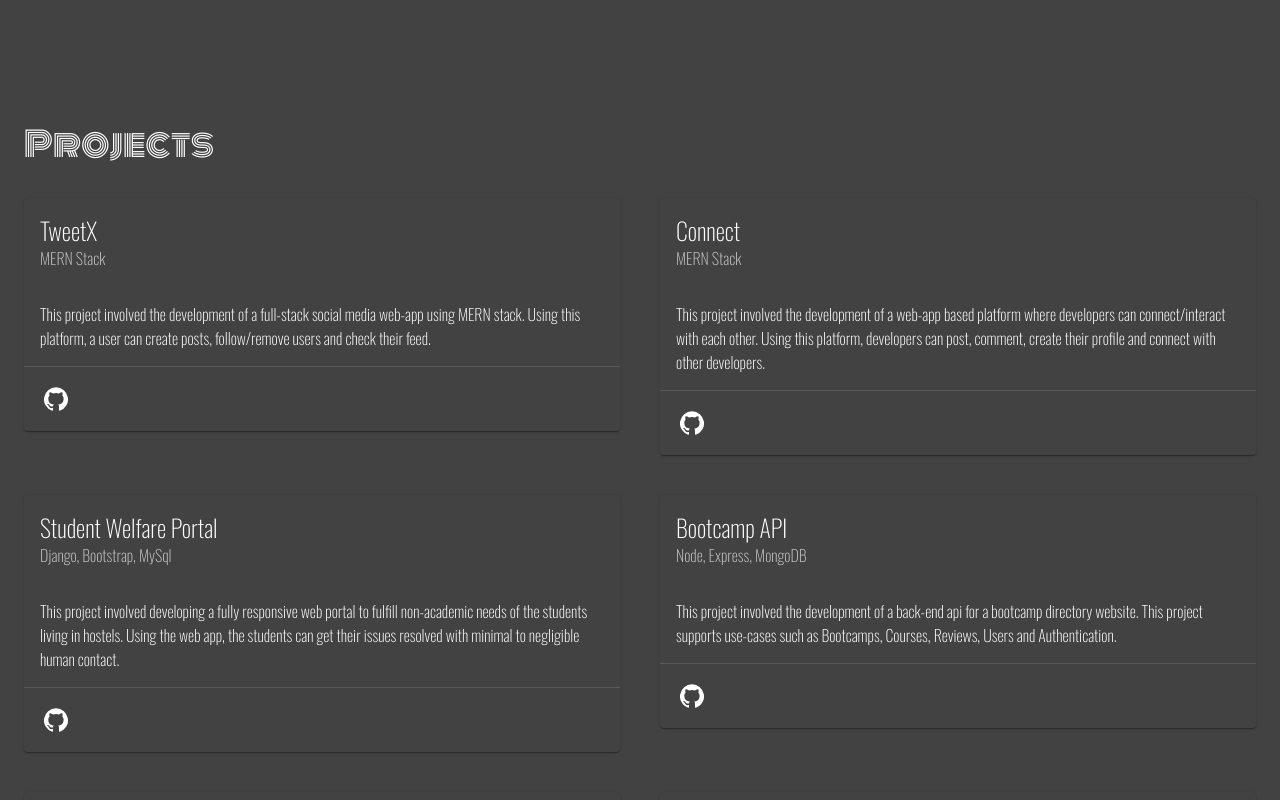
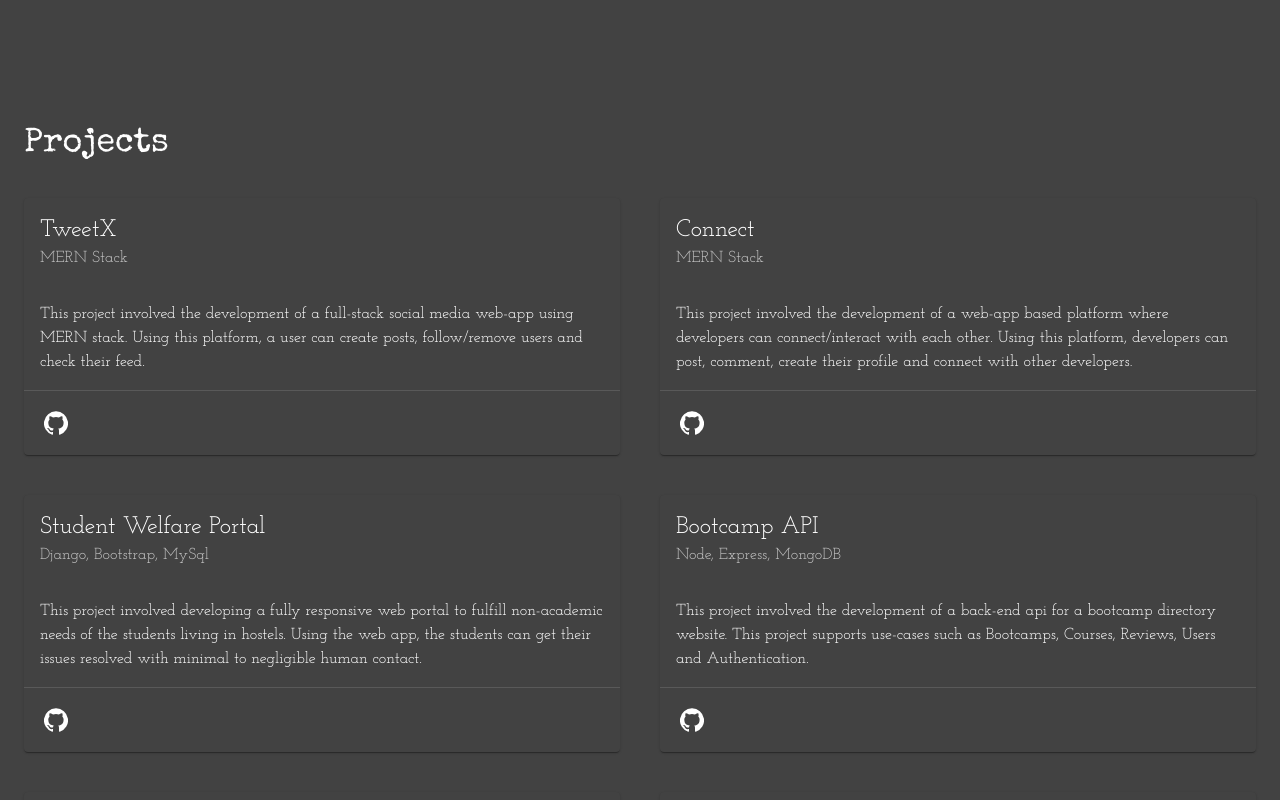
Before and after one commit to wasim919/wasim919.github.io, a React (Create React App) app: page / in a window 1280 px wide. Shown: the part 820-1620 px from the top of the page. Built offline with nearby package versions, Linux system fonts and the light colour scheme.

Commit message:
font changes

```diff
--- a/public/index.html
+++ b/public/index.html
@@ -13,11 +13,10 @@
     -->
 		<link rel="manifest" href="./manifest.json" />
 		<link rel="preconnect" href="https://fonts.gstatic.com" />
-		<link href="https://fonts.googleapis.com/css2?family=Monoton&display=swap" rel="stylesheet" />
-		<link rel="preconnect" href="https://fonts.gstatic.com" />
+		<!-- <link href="https://fonts.googleapis.com/css2?family=Monoton&display=swap" rel="stylesheet" />
+		<link rel="preconnect" href="https://fonts.gstatic.com" /> -->
 		<link href="https://fonts.googleapis.com/css2?family=Special+Elite&display=swap" rel="stylesheet" />
-		<link rel="preconnect" href="https://fonts.gstatic.com" />
-		<link href="https://fonts.googleapis.com/css2?family=Oswald:wght@200&display=swap" rel="stylesheet" />
+		<link href="https://fonts.googleapis.com/css2?family=Josefin+Slab&display=swap" rel="stylesheet" />
 		<!--
       Notice the use of %PUBLIC_URL% in the tags above.
       It will be replaced with the URL of the `public` folder during the build.
--- a/src/App.jsx
+++ b/src/App.jsx
@@ -14,6 +14,7 @@
 import FormalInfo from "./components/Formal Info"
 import Connect from "./components/Connect"
 import Footer from "./components/Footer"
+import { bodyFontFamily } from "./theme"
 
 export default function App() {
 	const [dark, setDark] = useState(localStorage.getItem("mysitetheme") ? JSON.parse(localStorage.getItem("mysitetheme")) : true)
@@ -21,7 +22,7 @@
 	const customTheme = React.useMemo(() => {
 		return createMuiTheme({
 			typography: {
-				fontFamily: "Oswald, sans-serif"
+				fontFamily: bodyFontFamily
 			},
 			palette: {
 				type: dark ? "dark" : "light",
--- a/src/components/Connect.jsx
+++ b/src/components/Connect.jsx
@@ -5,10 +5,11 @@
 import FacebookIcon from "@material-ui/icons/Facebook"
 import LinkedInIcon from "@material-ui/icons/LinkedIn"
 import GitHubIcon from "@material-ui/icons/GitHub"
+import { titleFontFamily } from "../theme"
 
 const useStyles = makeStyles((theme) => ({
 	titleStyle: {
-		fontFamily: "Monoton",
+		fontFamily: titleFontFamily,
 		marginBottom: "2rem",
 		display: "block"
 	},
--- a/src/components/Experience.jsx
+++ b/src/components/Experience.jsx
@@ -4,13 +4,14 @@
 
 import { experienceTypes, aiExperience, softExperience, freeLanceExperience } from "../content"
 import ExperienceListComponent from "./ExperienceListComponent"
+import { titleFontFamily } from "../theme"
 
 const useStyles = makeStyles((theme) => ({
 	mainContainer: {
 		marginTop: "5rem"
 	},
 	titleStyle: {
-		fontFamily: "Monoton",
+		fontFamily: titleFontFamily,
 		marginBottom: "2rem"
 	},
 	tabs: {
@@ -22,7 +23,7 @@
 	},
 	tabPanel: {
 		[theme.breakpoints.up("md")]: {
-			width: "38.5rem"
+			width: "35.4rem"
 		},
 		backgroundColor: theme.palette.type === "light" ? "white" : "dark"
 	}
--- a/src/components/Formal Info.jsx
+++ b/src/components/Formal Info.jsx
@@ -25,13 +25,14 @@
 import SaveIcon from "@material-ui/icons/Save"
 
 import { formalInfo } from "../content"
+import { titleFontFamily } from "../theme"
 
 const useStyles = makeStyles((theme) => ({
 	mainContainer: {
 		marginTop: "5rem"
 	},
 	titleStyle: {
-		fontFamily: "Monoton",
+		fontFamily: titleFontFamily,
 		marginBottom: "2rem"
 	},
 	tabs: {
--- a/src/components/Header.jsx
+++ b/src/components/Header.jsx
@@ -24,12 +24,13 @@
 import ContactsIcon from "@material-ui/icons/Contacts"
 
 import clsx from "clsx"
+import { titleFontFamily } from "../theme"
 
 const drawerWidth = 240
 
 const useStyles = makeStyles((theme) => ({
 	appBarHeader: {
-		fontFamily: "Monoton",
+		fontFamily: titleFontFamily,
 		margin: "0 auto"
 	},
 	root: {
--- a/src/components/MyBio.jsx
+++ b/src/components/MyBio.jsx
@@ -5,7 +5,7 @@
 import Typewriter from "typewriter-effect"
 
 import { useStyles } from "./MyBio.theme"
-import { bio } from "../content"
+// import { bio } from "../content"
 
 export default function MyBio({ id }) {
 	const classes = useStyles()
--- a/src/components/Projects.jsx
+++ b/src/components/Projects.jsx
@@ -5,6 +5,7 @@
 import ProjectCardComponent from "../components/ProjectCardComponent"
 
 import { projects } from "../content"
+import { titleFontFamily } from "../theme"
 
 const useStyles = makeStyles((theme) => ({
 	mainContainer: {
@@ -13,7 +14,7 @@
 		}
 	},
 	titleStyle: {
-		fontFamily: "Monoton",
+		fontFamily: titleFontFamily,
 		marginBottom: "2rem"
 	}
 }))
--- a/src/theme.js
+++ b/src/theme.js
@@ -1,7 +1,2 @@
-import { createMuiTheme } from "@material-ui/core"
-
-export const customTheme = createMuiTheme({
-	typography: {
-		fontFamily: "Roboto"
-	}
-})
+export const bodyFontFamily = "Josefin Slab"
+export const titleFontFamily = "Special Elite"
```
Also changed, not shown: 1 other file (tests, documents, lock files or other folders).
